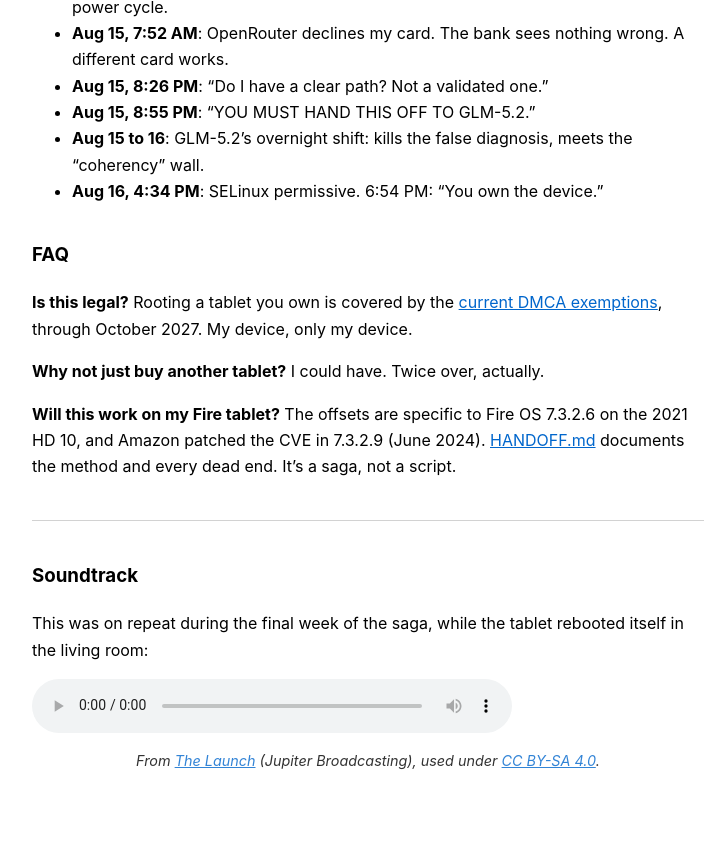
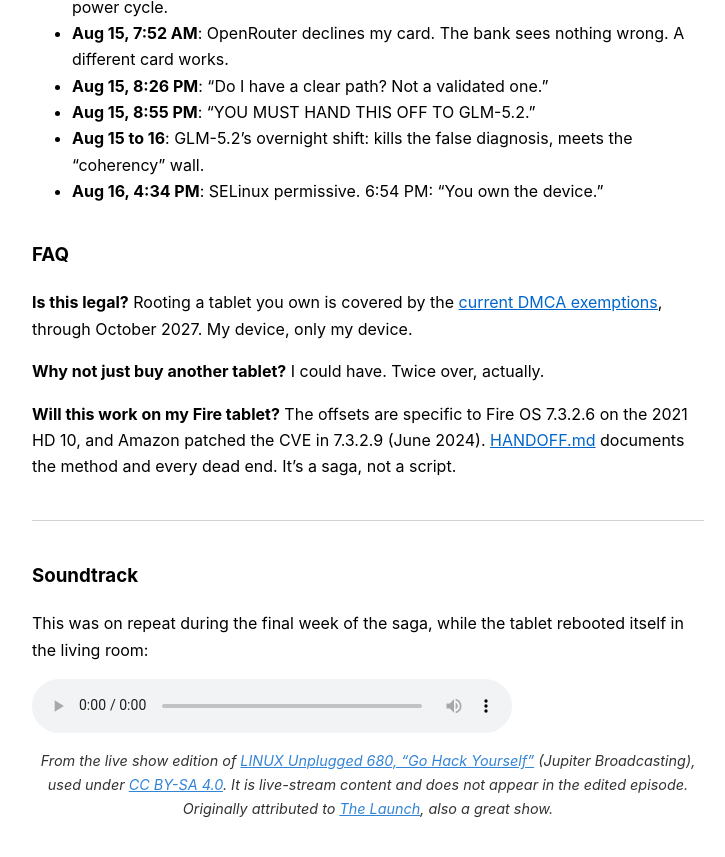
Before and after one commit to ericpardee/fire-hd-ownership, a Jekyll site: the page built from blog.md, in a window 1280 px wide and 900 px high, scrolled down 11351 px. Shown: the top 857 px of the window, without its empty margins (272-997 px from the left). Built offline with Jekyll 4.4.1, drawn with Linux system fonts in a browser that asks for light colours.

Commit message:
Fix soundtrack attribution: Linux Unplugged 680

```diff
--- a/blog.md
+++ b/blog.md
@@ -239,4 +239,4 @@
   <source src="blog-assets/hack-yo-self.mp3" type="audio/mpeg">
 </audio>
 
-*From [The Launch](https://www.jupiterbroadcasting.com/show/the-launch/) (Jupiter Broadcasting), used under [CC BY-SA 4.0](https://creativecommons.org/licenses/by-sa/4.0/).*
+*From the live show edition of [LINUX Unplugged 680, "Go Hack Yourself"](https://linuxunplugged.com/680) (Jupiter Broadcasting), used under [CC BY-SA 4.0](https://creativecommons.org/licenses/by-sa/4.0/). It is live-stream content and does not appear in the edited episode. Originally attributed to [The Launch](https://www.jupiterbroadcasting.com/show/the-launch/), also a great show.*
```
Also changed, not shown: README.md (+1 -1 lines).
